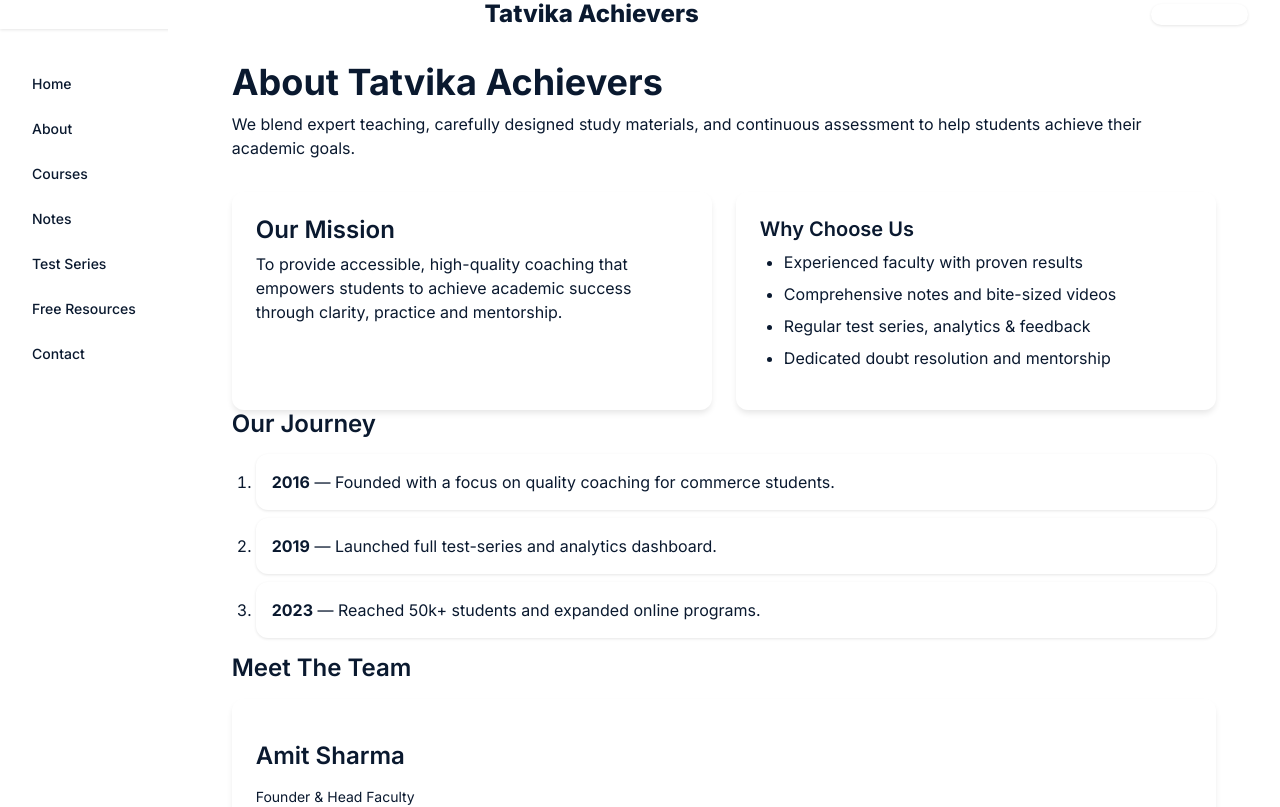
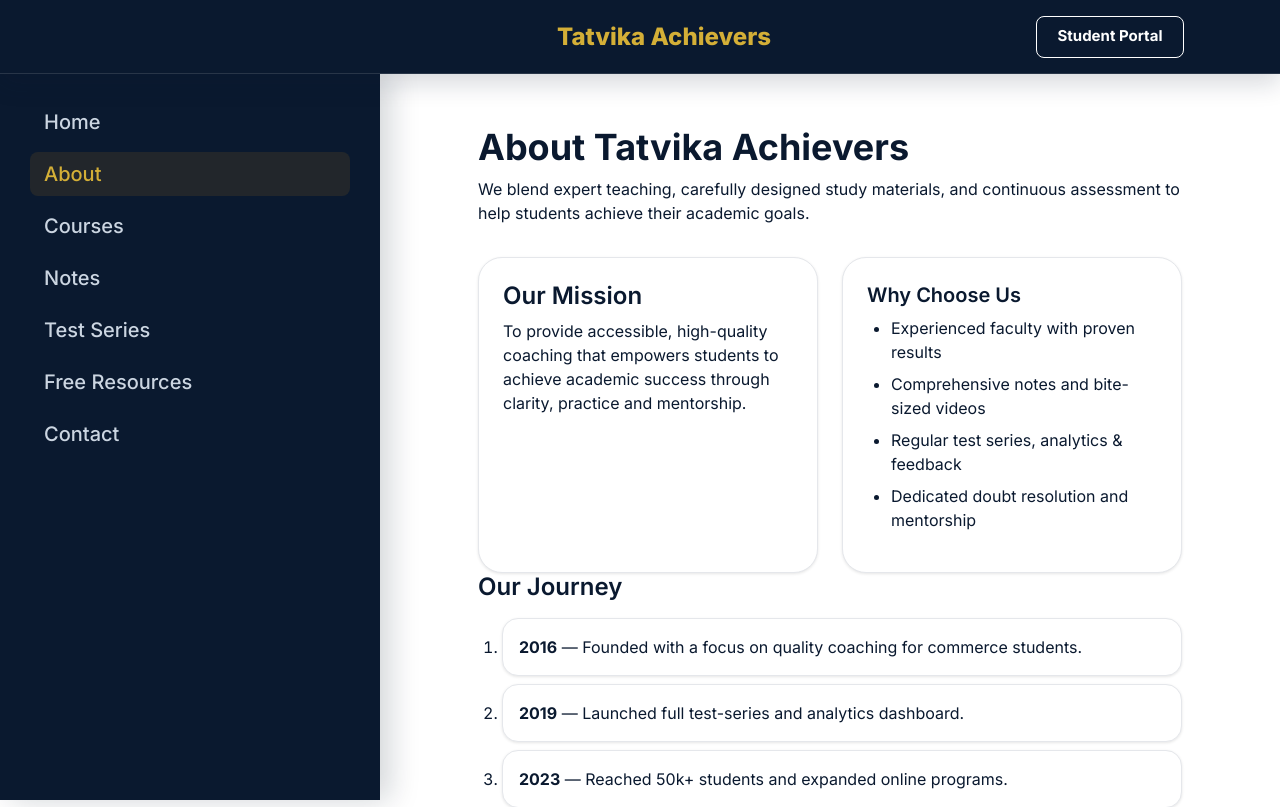
Before and after one commit to ashishranjan2003/tatvika-achievers, a React (Vite) app in the folder frontend/: page /about in a window 1280 px wide. Shown: the top 807 px of the page. Built offline with nearby package versions, Linux system fonts and the light colour scheme.

Commit message:
added colour to it navvy blue now need to adjust width and add logo

```diff
--- a/frontend/src/App.css
+++ b/frontend/src/App.css
@@ -1,3 +1,174 @@
+.tatvika-shell {
+  min-height: 100vh;
+  background: #ffffff;
+  color: #0a192f;
+  font-family: Inter, -apple-system, BlinkMacSystemFont, "Segoe UI", Roboto, sans-serif;
+}
+
+.tatvika-header {
+  position: fixed;
+  inset: 0 0 auto;
+  z-index: 50;
+  display: flex;
+  height: 74px;
+  align-items: center;
+  justify-content: space-between;
+  padding: 0 96px 0 152px;
+  border-bottom: 1px solid rgba(255, 255, 255, 0.12);
+  box-shadow: 0 10px 24px rgba(10, 25, 47, 0.16);
+}
+
+.tatvika-header-spacer {
+  width: 140px;
+}
+
+.tatvika-brand {
+  margin: 0;
+  color: #d4af37;
+  font-size: 24px;
+  font-weight: 800;
+  line-height: 1;
+  text-align: center;
+}
+
+.tatvika-brand-link {
+  color: #d4af37;
+  text-decoration: none;
+  transition: color 180ms ease;
+}
+
+.tatvika-brand-link:hover {
+  color: #ffffff;
+}
+
+.tatvika-portal-link {
+  display: inline-flex;
+  min-width: 148px;
+  min-height: 42px;
+  align-items: center;
+  justify-content: center;
+  border: 1px solid #ffffff;
+  border-radius: 8px;
+  background: transparent;
+  color: #ffffff;
+  font-size: 15px;
+  font-weight: 700;
+  text-decoration: none;
+  transition: background 180ms ease;
+}
+
+.tatvika-portal-link:hover {
+  background: rgba(255, 255, 255, 0.1);
+}
+
+.tatvika-body {
+  min-height: 100vh;
+  padding-top: 74px;
+}
+
+.tatvika-sidebar {
+  position: fixed;
+  top: 74px;
+  bottom: 0;
+  left: 0;
+  z-index: 40;
+  width: 380px;
+  background: #0a192f;
+  box-shadow: 10px 0 28px rgba(10, 25, 47, 0.18);
+}
+
+.tatvika-nav {
+  display: flex;
+  flex-direction: column;
+  gap: 8px;
+  margin: 0;
+  padding: 26px 30px;
+}
+
+.tatvika-nav-link {
+  display: flex;
+  align-items: center;
+  width: 100%;
+  min-height: 44px;
+  padding: 0 14px;
+  border-radius: 8px;
+  color: #cbd5e1;
+  font-size: 20px;
+  font-weight: 500;
+  line-height: 1;
+  text-decoration: none;
+  transition: background 180ms ease, color 180ms ease;
+}
+
+.tatvika-nav-link:hover {
+  background: rgba(255, 255, 255, 0.08) !important;
+  color: #ffffff !important;
+}
+
+.tatvika-nav-link-active,
+.tatvika-nav-link-active:hover {
+  background: rgba(245, 158, 11, 0.1) !important;
+  color: #d4af37 !important;
+}
+
+.tatvika-main {
+  min-height: calc(100vh - 74px);
+  margin-left: 380px;
+  background: #ffffff;
+  padding: 52px 66px 80px;
+}
+
+.tatvika-content {
+  max-width: 1160px;
+}
+
+@media (max-width: 900px) {
+  .tatvika-header {
+    padding: 0 18px;
+  }
+
+  .tatvika-header-spacer {
+    display: none;
+  }
+
+  .tatvika-brand {
+    font-size: 20px;
+  }
+
+  .tatvika-portal-link {
+    min-width: auto;
+    padding: 0 12px;
+    font-size: 13px;
+  }
+
+  .tatvika-sidebar {
+    position: static;
+    width: 100%;
+  }
+
+  .tatvika-body {
+    display: block;
+  }
+
+  .tatvika-nav {
+    flex-direction: row;
+    gap: 6px;
+    overflow-x: auto;
+    padding: 12px;
+  }
+
+  .tatvika-nav-link {
+    width: auto;
+    min-width: max-content;
+    font-size: 15px;
+  }
+
+  .tatvika-main {
+    margin-left: 0;
+    padding: 28px 18px 52px;
+  }
+}
+
 .counter {
   font-size: 16px;
   padding: 5px 10px;
--- a/frontend/src/App.tsx
+++ b/frontend/src/App.tsx
@@ -30,38 +30,50 @@ const navItems: NavItem[] = [
 
 function AppShell() {
   return (
-    <div className="flex min-h-screen flex-col bg-slate-50 font-primary text-slate-950 selection:bg-amber-200">
-      <header className="fixed left-0 top-0 z-50 flex h-16 w-full items-center justify-between border-b border-slate-200 bg-white px-8 shadow-sm">
-        <div className="hidden w-32 md:block" />
-        <h1 className="text-center text-2xl font-extrabold tracking-normal text-[#0A192F]">
+    <div className="tatvika-shell">
+      <header
+        className="tatvika-header"
+        style={{ backgroundColor: '#0A192F', borderBottomColor: 'rgba(255, 255, 255, 0.12)' }}
+      >
+        <div className="tatvika-header-spacer" />
+        <h1 className="tatvika-brand">
           <Link
             to="/"
-            className="text-[#0A192F] transition-colors hover:text-amber-600"
+            className="tatvika-brand-link"
+            style={{ color: '#D4AF37' }}
           >
             Tatvika Achievers
           </Link>
         </h1>
         <Link
           to="/login"
-          className="rounded-lg bg-[#0A192F] px-5 py-2 text-sm font-semibold text-white shadow-sm transition-colors duration-200 hover:bg-slate-800"
+          className="tatvika-portal-link"
+          style={{ borderColor: '#FFFFFF', color: '#FFFFFF' }}
         >
           Student Portal
         </Link>
       </header>
 
-      <div className="flex min-h-screen flex-1 pt-16">
-        <aside className="fixed bottom-0 left-0 top-16 z-40 flex w-64 flex-col bg-[#0A192F] text-slate-300 shadow-xl">
-          <nav className="flex-1 space-y-2 px-4 py-8" aria-label="Primary navigation">
+      <div className="tatvika-body">
+        <aside
+          className="tatvika-sidebar"
+          style={{ backgroundColor: '#0A192F', color: '#cbd5e1' }}
+        >
+          <nav className="tatvika-nav" aria-label="Primary navigation">
             {navItems.map((item) => (
               <NavLink
                 key={item.label}
                 to={item.href}
+                style={({ isActive }) => ({
+                  backgroundColor: isActive ? 'rgba(245, 158, 11, 0.1)' : 'transparent',
+                  color: isActive ? '#D4AF37' : '#cbd5e1',
+                })}
                 className={({ isActive }) =>
                   [
-                    'flex w-full items-center rounded-xl px-4 py-3 text-left text-sm font-medium tracking-normal transition-all duration-200',
+                    'tatvika-nav-link',
                     isActive
-                      ? 'border-l-4 border-amber-400 bg-amber-400/10 pl-3 text-amber-400'
-                      : 'text-slate-300 hover:bg-slate-800/60 hover:text-white',
+                      ? 'tatvika-nav-link-active'
+                      : 'tatvika-nav-link-default',
                   ].join(' ')
                 }
               >
@@ -71,8 +83,8 @@ function AppShell() {
           </nav>
         </aside>
 
-        <main className="ml-64 flex-1 bg-white p-8 md:p-12 lg:p-16">
-          <div className="mx-auto max-w-4xl space-y-12">
+        <main className="tatvika-main">
+          <div className="tatvika-content">
             <Routes>
               <Route path="/" element={<Home />} />
               <Route path="/about" element={<About />} />
--- a/frontend/src/pages/About.tsx
+++ b/frontend/src/pages/About.tsx
@@ -5,19 +5,19 @@ const About: React.FC = () => {
   return (
     <main className="container mx-auto py-12">
       <header className="mb-8">
-        <h1 className="text-4xl font-bold mb-2">About Tatvika Achievers</h1>
-        <p className="text-gray-600 max-w-2xl">We blend expert teaching, carefully designed study materials, and continuous assessment to help students achieve their academic goals.</p>
+        <h1 className="mb-2 text-4xl font-bold text-[#0A192F]">About Tatvika Achievers</h1>
+        <p className="max-w-2xl text-slate-600">We blend expert teaching, carefully designed study materials, and continuous assessment to help students achieve their academic goals.</p>
       </header>
 
       <section className="grid md:grid-cols-2 gap-6 mb-10">
-        <article className="p-6 bg-white/90 dark:bg-gray-800/60 backdrop-blur rounded-lg shadow-md">
-          <h2 className="text-2xl font-semibold mb-2">Our Mission</h2>
-          <p className="text-gray-700">To provide accessible, high-quality coaching that empowers students to achieve academic success through clarity, practice and mentorship.</p>
+        <article className="rounded-2xl border border-slate-200 bg-white p-6 shadow-sm">
+          <h2 className="mb-2 text-2xl font-semibold text-[#0A192F]">Our Mission</h2>
+          <p className="text-slate-700">To provide accessible, high-quality coaching that empowers students to achieve academic success through clarity, practice and mentorship.</p>
         </article>
 
-        <aside className="p-6 bg-white/90 dark:bg-gray-800/60 backdrop-blur rounded-lg shadow-md">
-          <h3 className="text-xl font-semibold mb-2">Why Choose Us</h3>
-          <ul className="space-y-2 text-gray-700">
+        <aside className="rounded-2xl border border-slate-200 bg-white p-6 shadow-sm">
+          <h3 className="mb-2 text-xl font-semibold text-[#0A192F]">Why Choose Us</h3>
+          <ul className="space-y-2 text-slate-700">
             <li>Experienced faculty with proven results</li>
             <li>Comprehensive notes and bite-sized videos</li>
             <li>Regular test series, analytics & feedback</li>
@@ -27,38 +27,38 @@ const About: React.FC = () => {
       </section>
 
       <section className="mb-10">
-        <h2 className="text-2xl font-semibold mb-4">Our Journey</h2>
+        <h2 className="mb-4 text-2xl font-semibold text-[#0A192F]">Our Journey</h2>
         <ol className="space-y-4">
-          <li className="p-4 bg-white/90 dark:bg-gray-800/60 backdrop-blur rounded-lg shadow-sm">
+          <li className="rounded-xl border border-slate-200 bg-white p-4 shadow-sm">
             <strong>2016</strong> — Founded with a focus on quality coaching for commerce students.
           </li>
-          <li className="p-4 bg-white/90 dark:bg-gray-800/60 backdrop-blur rounded-lg shadow-sm">
+          <li className="rounded-xl border border-slate-200 bg-white p-4 shadow-sm">
             <strong>2019</strong> — Launched full test-series and analytics dashboard.
           </li>
-          <li className="p-4 bg-white/90 dark:bg-gray-800/60 backdrop-blur rounded-lg shadow-sm">
+          <li className="rounded-xl border border-slate-200 bg-white p-4 shadow-sm">
             <strong>2023</strong> — Reached 50k+ students and expanded online programs.
           </li>
         </ol>
       </section>
 
       <section className="mb-12">
-        <h2 className="text-2xl font-semibold mb-4">Meet The Team</h2>
+        <h2 className="mb-4 text-2xl font-semibold text-[#0A192F]">Meet The Team</h2>
         <div className="grid grid-cols-1 sm:grid-cols-3 gap-6">
           {[
             { name: 'Amit Sharma', role: 'Founder & Head Faculty' },
             { name: 'Neha Gupta', role: 'Curriculum Lead' },
             { name: 'Rohan Mehta', role: 'Assessment & Analytics' },
           ].map((m) => (
-            <div key={m.name} className="p-6 bg-white/90 dark:bg-gray-800/60 backdrop-blur rounded-lg shadow-md">
-              <div className="w-16 h-16 rounded-full bg-gray-200 mb-4" />
-              <h4 className="font-semibold">{m.name}</h4>
-              <p className="text-sm text-gray-600">{m.role}</p>
+            <div key={m.name} className="rounded-2xl border border-slate-200 bg-white p-6 shadow-sm">
+              <div className="mb-4 h-16 w-16 rounded-full bg-amber-500/10" />
+              <h4 className="font-semibold text-[#0A192F]">{m.name}</h4>
+              <p className="text-sm text-slate-600">{m.role}</p>
             </div>
           ))}
         </div>
       </section>
 
-      <section className="text-center py-8 bg-gradient-to-r from-primary-navy to-primary-navy-700 text-white rounded-lg">
+      <section className="rounded-2xl bg-[#0A192F] py-8 text-center text-white">
         <h3 className="text-2xl font-bold mb-3">Ready to join thousands of achievers?</h3>
         <Link to="/signup" className="btn btn-primary" aria-label="Sign up now">Sign Up Now</Link>
       </section>
```
Also changed, not shown: frontend/src/pages/Contact.tsx (+18 -18 lines), frontend/src/pages/Courses.tsx (+13 -13 lines), frontend/src/pages/FreeResources.tsx (+21 -12 lines), frontend/src/pages/Home.tsx (+7 -7 lines), frontend/src/pages/Notes.tsx (+12 -11 lines), frontend/src/pages/TestSeries.tsx (+15 -15 lines).
